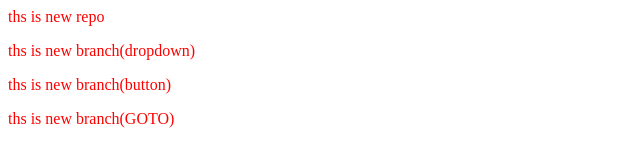
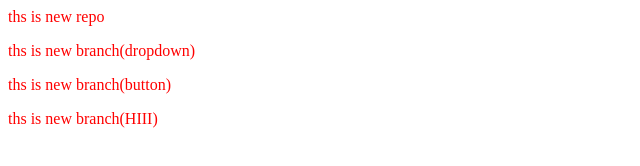
Before and after one commit to kunal15bisht/localrepo, a plain HTML site: page index.html in a window 1280 px wide. Shown: the full height of the page, 0-640 px from the left. Drawn offline with Linux system fonts and the light colour scheme.

Commit message:
added hi

```diff
--- a/index.html
+++ b/index.html
@@ -2,4 +2,4 @@
 <P>ths is new repo</P>
 <P>ths is new branch(dropdown)</P>
 <P>ths is new branch(button)</P>
-<P>ths is new branch(GOTO)</P>
+<P>ths is new branch(HIII)</P>
```
